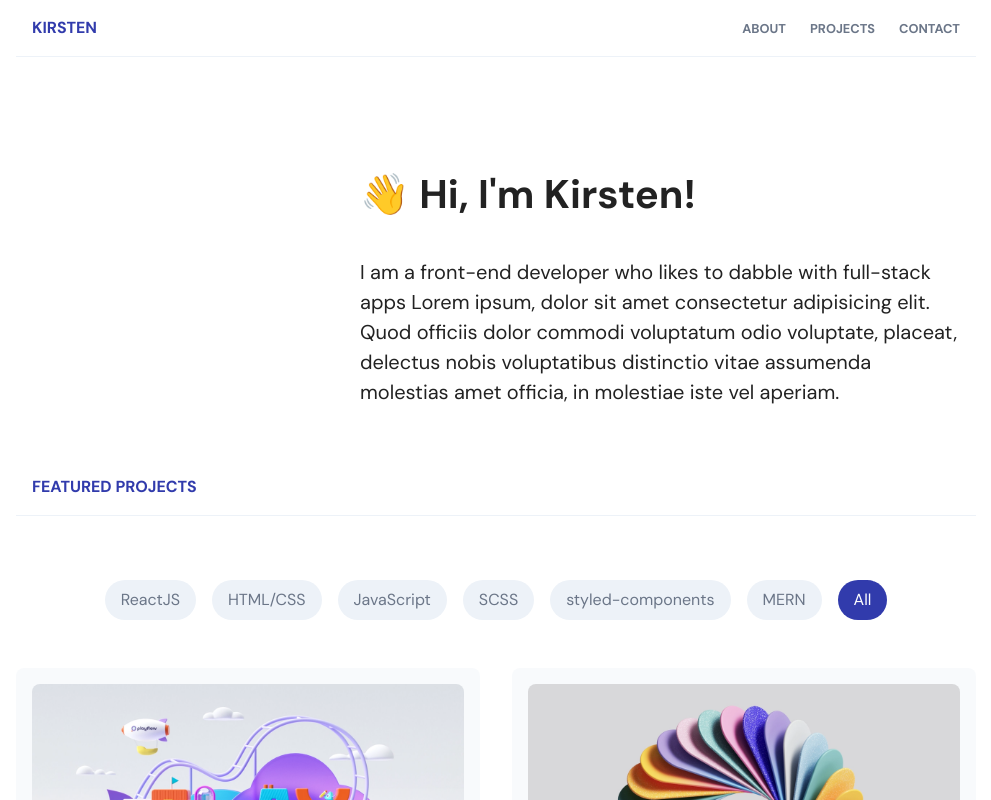
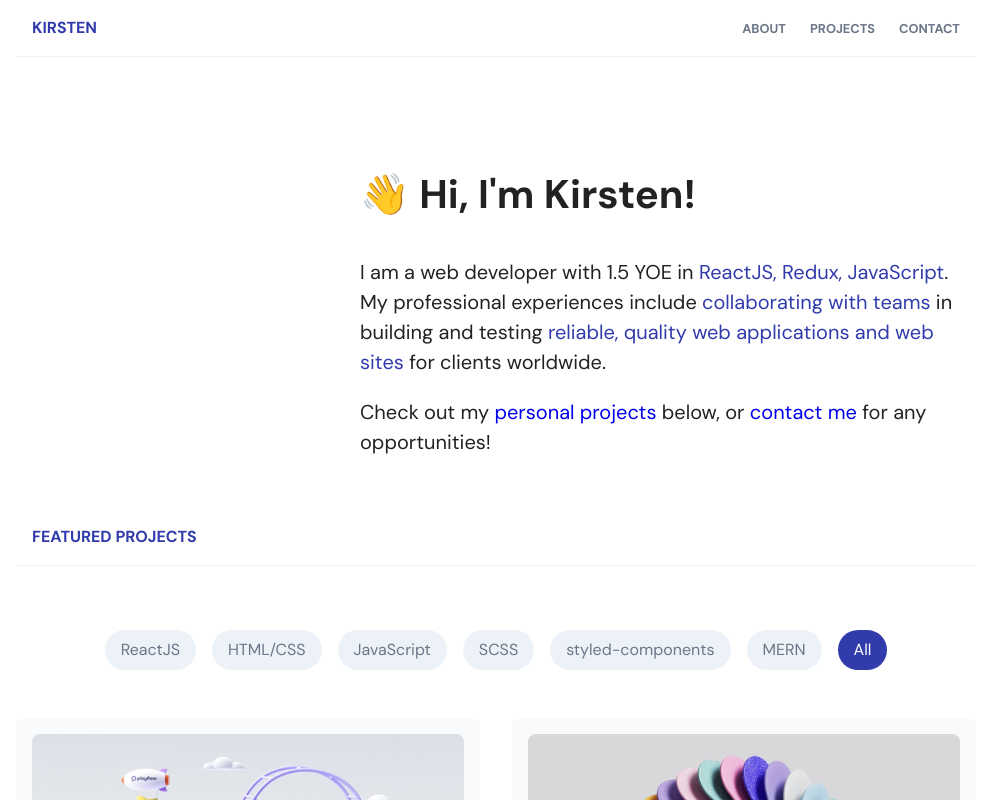
Before and after one commit to kmalcaba/kmalcaba.github.io, a React (Create React App) app: page / in a window 1280 px wide. Shown: the top 800 px of the page, without its empty margins (144-1135 px from the left). Built offline with nearby package versions, Linux system fonts and the light colour scheme.

Commit message:
Edit paragraphs with actual info and cta

```diff
--- a/src/components/Hero/Hero.jsx
+++ b/src/components/Hero/Hero.jsx
@@ -7,11 +7,15 @@ function Hero() {
       <div className="hero-content">
         <h1>👋 Hi, I'm Kirsten!</h1>
         <p>
-          I am a front-end developer who likes to dabble with full-stack apps
-          Lorem ipsum, dolor sit amet consectetur adipisicing elit. Quod
-          officiis dolor commodi voluptatum odio voluptate, placeat, delectus
-          nobis voluptatibus distinctio vitae assumenda molestias amet officia,
-          in molestiae iste vel aperiam.
+          I am a web developer with 1.5 YOE in{" "}
+          <span>ReactJS, Redux, JavaScript</span>. My professional experiences
+          include <span>collaborating with teams</span> in building and testing{" "}
+          <span>reliable, quality web applications and web sites</span> for
+          clients worldwide.
+        </p>
+        <p>
+          Check out my <a href="#projects">personal projects</a> below, or{" "}
+          <a href="#contact">contact me</a> for any opportunities!
         </p>
       </div>
     </div>
--- a/src/components/Hero/Hero.scss
+++ b/src/components/Hero/Hero.scss
@@ -26,6 +26,10 @@
     p {
       font-size: 1.25rem;
     }
+
+    span {
+      color: $color-primary;
+    }
   }
 
   @media screen and (max-width: $breakpoint-tablet) {
```
